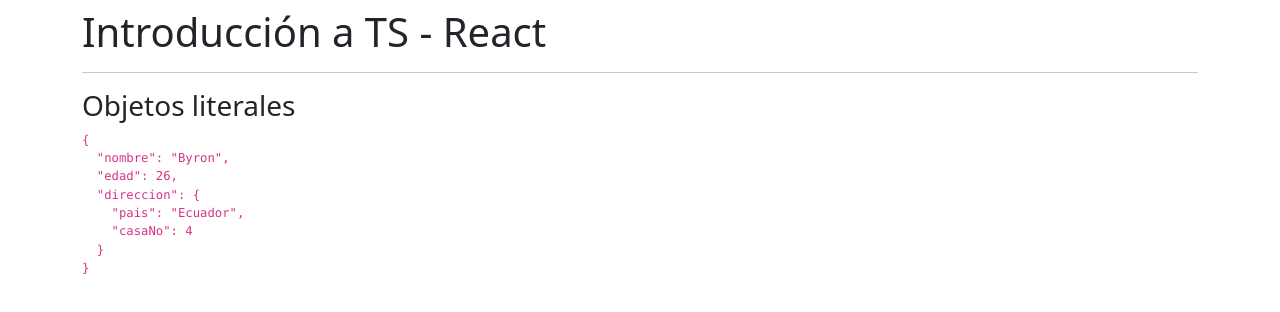
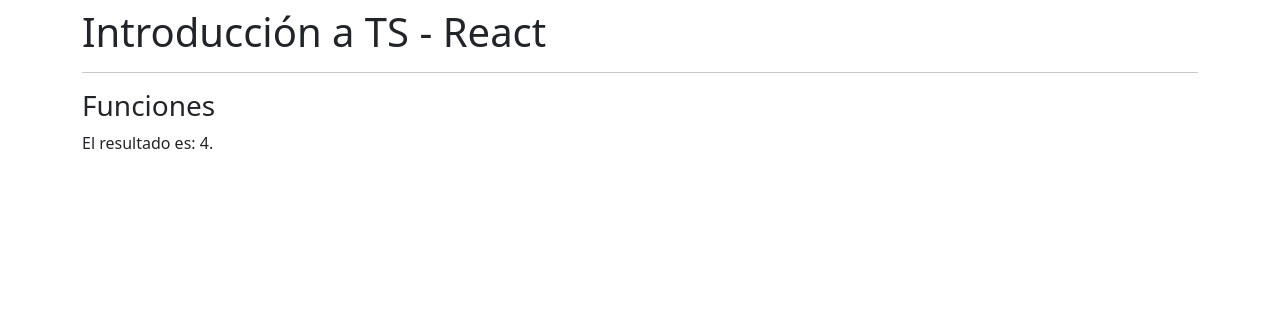
Before and after one commit to bpovea/ReactTSrefuerzo, a React (Create React App) app: page / in a window 1280 px wide. Shown: the top 312 px of the page. Built offline with nearby package versions, Linux system fonts and the light colour scheme.

Commit message:
[ADD] Funciones

```diff
--- a/src/App.tsx
+++ b/src/App.tsx
@@ -1,5 +1,7 @@
 // import { TiposBasicos } from './typescript/TiposBasicos';
-import { ObjetosLiterales } from './typescript/ObjetosLiterales';
+// import { ObjetosLiterales } from './typescript/ObjetosLiterales';
+
+import { Funciones } from "./typescript/Funciones"
 
 
 const App = () => {
@@ -8,7 +10,8 @@
       <h1>Introducción a TS - React</h1>
       <hr />
       {/* <TiposBasicos /> */}
-      <ObjetosLiterales />
+      {/* <ObjetosLiterales /> */}
+      <Funciones />
     </div>
   )
 }
--- /dev/null
+++ b/src/typescript/Funciones.tsx
@@ -0,0 +1,13 @@
+export const Funciones = () => {
+
+    const sumar = (a: number, b: number): number => {
+        return a + b;
+    }
+
+    return (
+        <>
+            <h3>Funciones</h3>
+            <span>El resultado es: {sumar(1, 3)}.</span>
+        </>
+    )
+}
```
